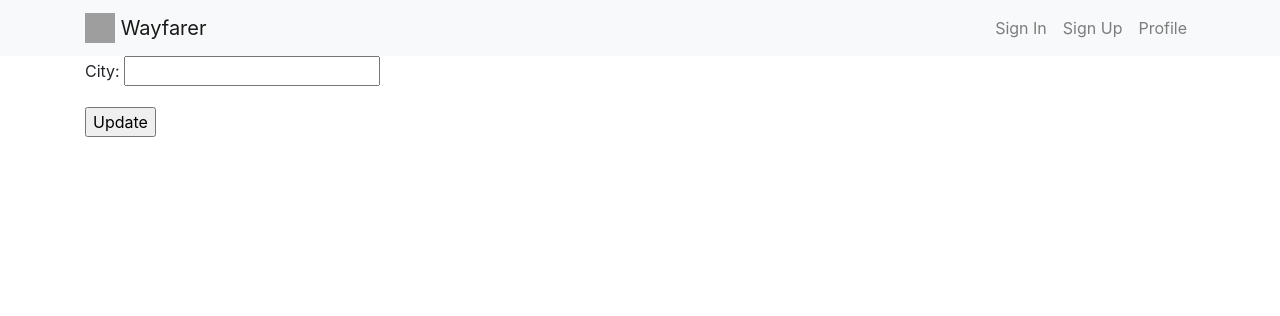
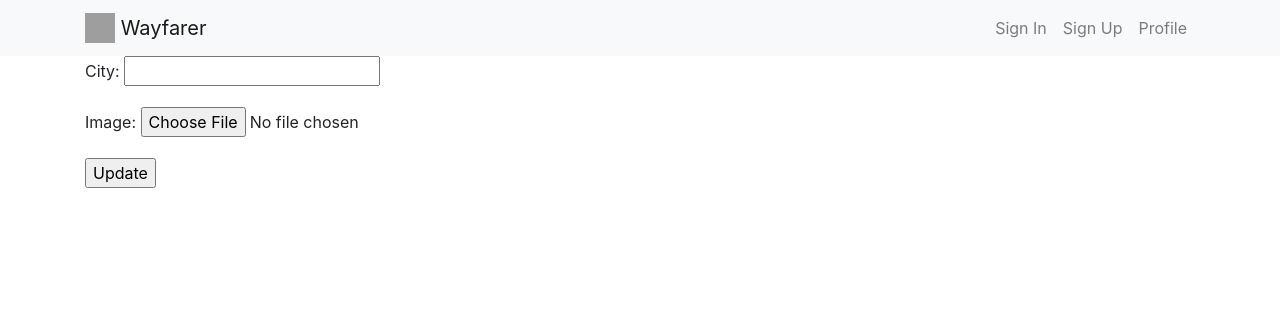
Before and after one commit to gabtorre/wayfarer, a Django app: page /profile/edit/ in a window 1280 px wide. Shown: the top 316 px of the page. Run offline with Django 3.2, Linux system fonts and the light colour scheme; some libraries are stand-ins or nearby versions; grey boxes are pictures that could not be loaded.

Commit message:
image path added to profile model, image file created, default path added to settings

```diff
--- a/main_app/forms.py
+++ b/main_app/forms.py
@@ -4,4 +4,4 @@ from .models import Profile
 class Profile_Form(ModelForm):
     class Meta:
         model = Profile
-        fields = ['city']
+        fields = ['city', 'image']
--- a/main_app/models.py
+++ b/main_app/models.py
@@ -1,5 +1,6 @@
 from django.db import models
 from django.contrib.auth.models import User
+from django_fields import DefaultStaticImageField
 
 # Create your models here.
 
@@ -7,6 +8,7 @@ class Profile(models.Model):
     name = models.CharField(max_length=50)
     city = models.CharField(max_length=50)
     user = models.OneToOneField(User, on_delete=(models.CASCADE))
+    image = models.ImageField(upload_to = 'images/', default = 'images/default.jpg')
 
     def __str__(self):
         return self.user.username
--- a/main_app/templates/account/profile.html
+++ b/main_app/templates/account/profile.html
@@ -1,8 +1,11 @@
 {% extends 'base.html' %}
+
+{% load static %}
 
 {% block content %}
 
 {{user.name}}
+{{user.profile.image}}
 {{user.profile.city}}
 <a href="{% url 'profile_edit' %}">edit</a>
 {{user.date_joined}}
--- a/wayfare/settings.py
+++ b/wayfare/settings.py
@@ -121,6 +121,10 @@ USE_TZ = True
 
 STATIC_URL = '/static/'
 
+MEDIA_URL = '/media/'
+
+# DEFAULT_IMAGE_PATH = '/images/default.jpg'
+
 LOGIN_REDIRECT_URL = '/account/profile'
 
 LOGOUT_REDIRECT_URL = '/'
```
Also changed, not shown: main_app/migrations/0004_profile_image.py (added), main_app/static/images/default.jpg (added), wayfare/urls.py (line endings or trailing spaces).
